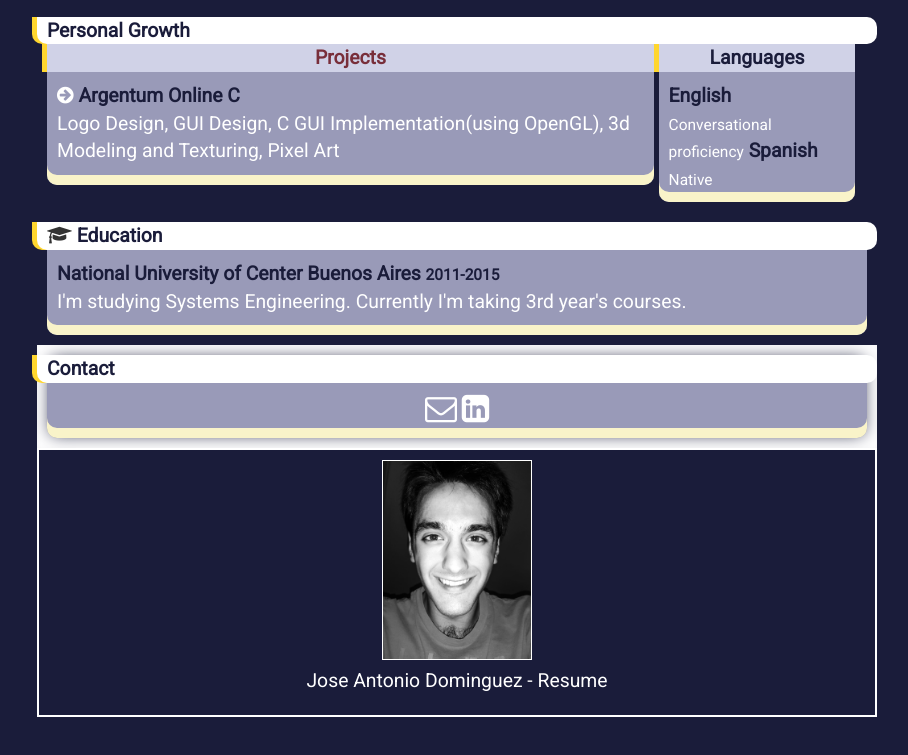
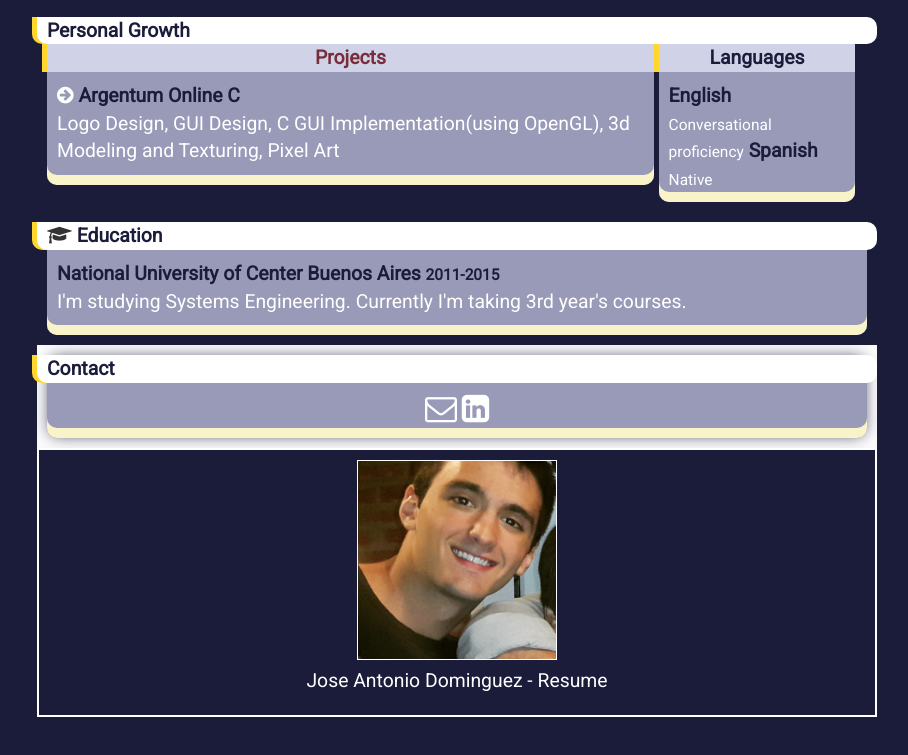
Before and after one commit to josead/josead.github.io, a website: page index.html in a window 1280 px wide. Shown: the part 1000-1755 px from the top of the page, without its empty margins (183-1091 px from the left). Drawn offline with nearby package versions, Linux system fonts and the light colour scheme.

Commit message:
Photo changed

```diff
--- a/css/main.css
+++ b/css/main.css
@@ -37,8 +37,8 @@ header h4 {
     display: inline-block;
 }
 .photo {
-    background: url('../photobw.jpg');
-    width: 150px;
+    background: url('../Photobw.jpg');
+    width: 200px;
     height: 200px;
     border: 1px solid white;
     background-size: cover;
```
Also changed, not shown: Photobw.jpg (added), photobw.jpg (deleted).
